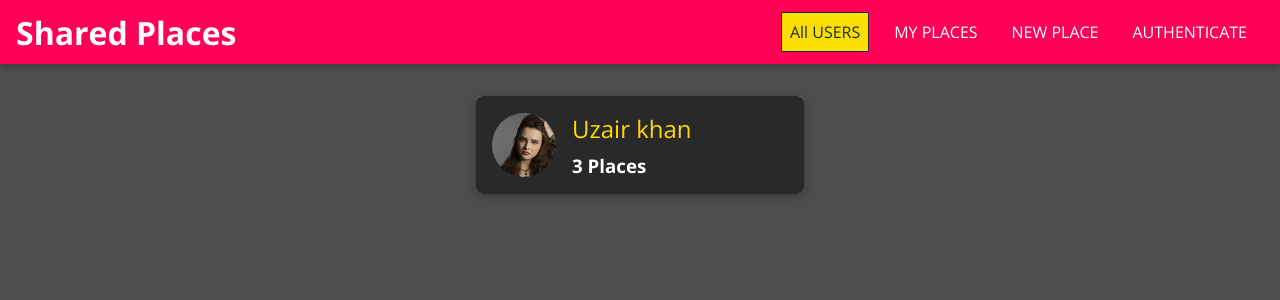
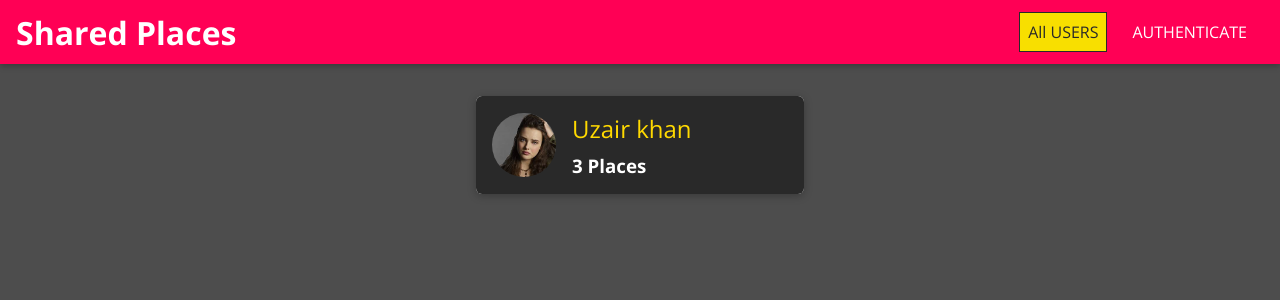
Before and after one commit to UzairKhan313/Shared-Places, a React (Vite) app in the folder frontend/: page / in a window 1280 px wide. Shown: the top 300 px of the page. Built offline with nearby package versions, Linux system fonts and the light colour scheme.

Commit message:
Setting up context  and listen to Context to changes

```diff
--- a/frontend/src/main.jsx
+++ b/frontend/src/main.jsx
@@ -4,9 +4,12 @@ import { BrowserRouter } from 'react-router-dom'
 
 import App from './App.jsx'
 import './index.css'
+import { AuthContextProvider } from './shared/context/Auth-Context.jsx'
 
 ReactDOM.createRoot(document.getElementById('root')).render(
-  <BrowserRouter>
-    <App />
-  </BrowserRouter>
+  <AuthContextProvider>
+    <BrowserRouter>
+      <App />
+    </BrowserRouter>
+  </AuthContextProvider>
 )
--- a/frontend/src/shared/components/Navigation/Navlinks.jsx
+++ b/frontend/src/shared/components/Navigation/Navlinks.jsx
@@ -1,23 +1,32 @@
 import React from 'react'
 import { NavLink } from 'react-router-dom'
 
+import { useAuthContext } from '../../context/Auth-Context'
 import './Navlinks.css'
 
 const Navlinks = () => {
+  const { isLoggedIn } = useAuthContext()
+
   return (
     <ul className="nav-links">
       <li>
         <NavLink to="/">All USERS</NavLink>
       </li>
+      {isLoggedIn && (
         <li>
           <NavLink to="/u1/places">MY PLACES</NavLink>
         </li>
+      )}
+      {isLoggedIn && (
         <li>
           <NavLink to="/places/new">NEW PLACE</NavLink>
         </li>
+      )}
+      {!isLoggedIn && (
         <li>
           <NavLink to="/auth">AUTHENTICATE</NavLink>
         </li>
+      )}
     </ul>
   )
 }
--- /dev/null
+++ b/frontend/src/shared/context/Auth-Context.jsx
@@ -0,0 +1,29 @@
+import { createContext, useCallback, useContext, useState } from 'react'
+
+const AuthContext = createContext({
+  isLoggedIn: false,
+  logout: () => {},
+  login: () => {},
+})
+
+export const AuthContextProvider = ({ children }) => {
+  const [isLoggedIn, setIsLogin] = useState(false)
+
+  const loginHandler = useCallback(() => {
+    setIsLogin(true)
+  })
+  const logoutHandler = useCallback(() => {
+    setIsLogin(false)
+  }, [])
+
+  const value = {
+    isLoggedIn: isLoggedIn,
+    login: loginHandler,
+    logout: logoutHandler,
+  }
+  return <AuthContext.Provider value={value}>{children}</AuthContext.Provider>
+}
+
+export const useAuthContext = () => {
+  return useContext(AuthContext)
+}
```
Lines whose indentation alone changed are shown as unchanged.
